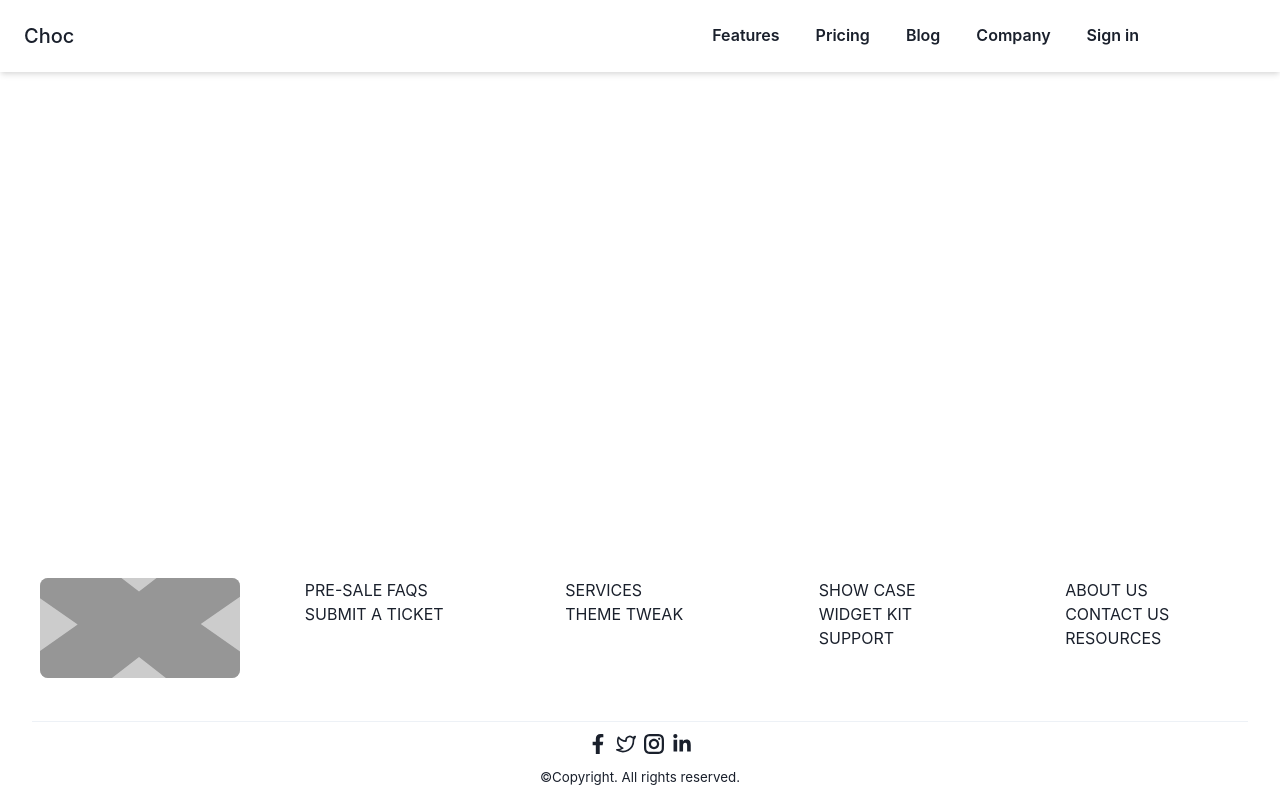
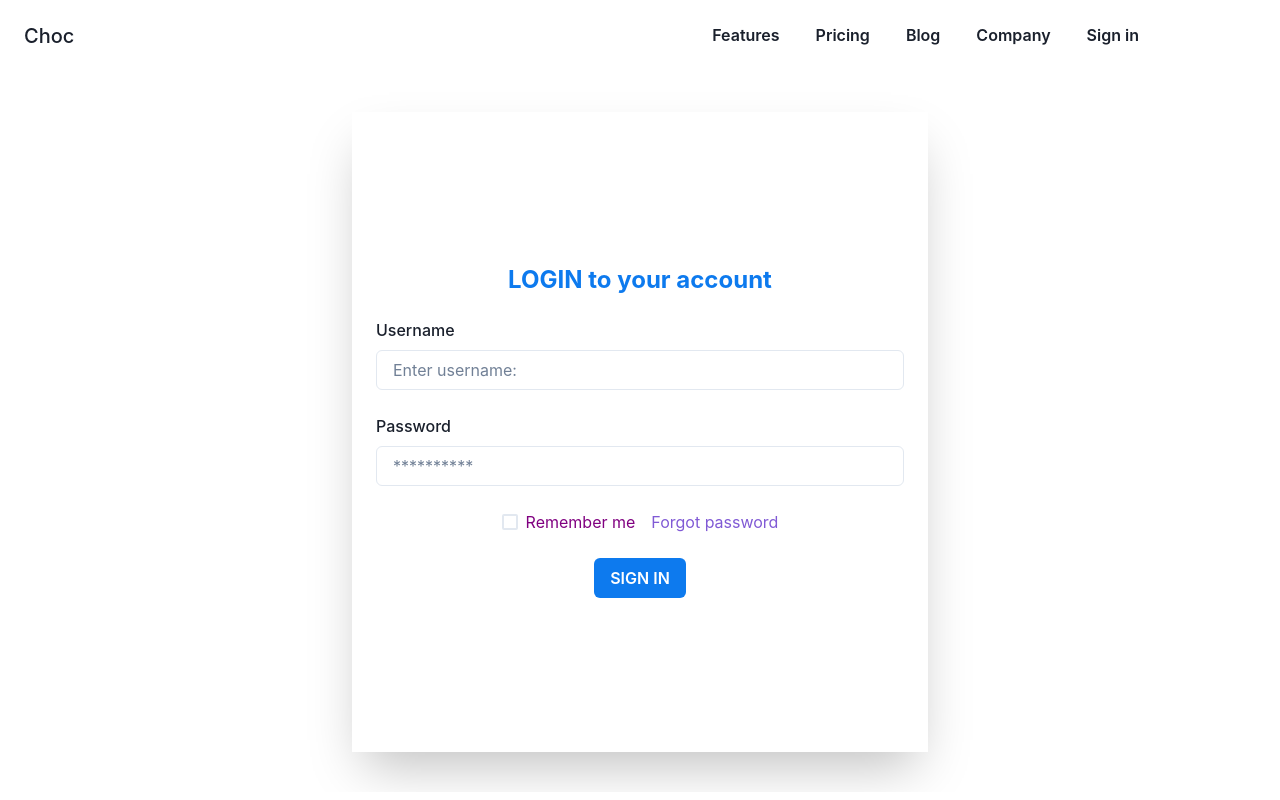
Before and after one commit to Ali7U/HouseHub, a React (Vite) app: page /LoginPage in a window 1280 px wide. Shown: the top 800 px of the page. Built offline with nearby package versions, Linux system fonts and the light colour scheme.

Commit message:
Built Login page using Chakra-ui

```diff
--- a/package.json
+++ b/package.json
@@ -9,10 +9,11 @@
     "preview": "vite preview"
   },
   "dependencies": {
+    "@chakra-ui/icons": "^2.0.17",
     "@chakra-ui/react": "^2.4.9",
-    "@chakra-ui/icons": "^2.0.17",
     "@emotion/react": "^11.10.5",
     "@emotion/styled": "^11.10.5",
+    "axios": "^1.3.2",
     "framer-motion": "^9.0.2",
     "react": "^18.2.0",
     "react-dom": "^18.2.0",
--- /dev/null
+++ b/src/Login.tsx
@@ -0,0 +1,49 @@
+import React from 'react'
+import axios from 'axios'
+import { Box, Center, Flex, FormControl, FormLabel, Heading, HStack, Image, Input, Stack, Checkbox, Link, Button } from '@chakra-ui/react'
+
+
+
+
+function Login() {
+  return (
+    <HStack w={"full"} h={"full"} bgColor={"#fff"} align={"center"}>
+        {/* <Flex w={"full"} h={"90vh"} borderRightWidth={1}>
+            <Image
+            borderRadius={18}
+            objectFit={'cover'}
+            h={'full'}
+            w={'full'}
+            src="https://images.pexels.com/photos/221514/pexels-photo-221514.jpeg?auto=compress&cs=tinysrgb&w=1260&h=750&dpr=1"/>
+        </Flex> */}
+        <Flex  width={"full"} height={'90vh'} alignItems={"Center"} justifyContent={'center'}>
+            <Stack boxShadow='2xl' w={"full"} maxW={"xl"} h={"80vh"} spacing={6} p={6} bgColor={"#fff"} alignItems={"Center"} justifyContent={'center'}>
+                <Heading fontSize={"2xl"} color={"#0d7aee"}>
+                    LOGIN to your account
+                </Heading>
+                <FormControl id='user' >
+                    <FormLabel> Username</FormLabel>
+                    <Input placeholder='Enter username: '></Input>
+                </FormControl>
+                <FormControl id='password' >
+                    <FormLabel > Password</FormLabel>
+                    <Input type={'password'} placeholder='**********'></Input>
+                </FormControl>
+                <Stack
+                spacing={4}
+                direction={'row'}
+                align="start"
+                justify="space-between"
+            >
+                <Checkbox color={'purple'}>Remember me</Checkbox>
+                <Link color={'purple.500'}>Forgot password</Link>
+                </Stack>
+                <Button bgColor={'#0d7aee'} color={"white"}>SIGN IN</Button>
+            </Stack>
+        </Flex>
+    </HStack>
+
+  )
+}
+
+export default Login
--- a/src/components/Nav.tsx
+++ b/src/components/Nav.tsx
@@ -14,6 +14,8 @@ import {
   CloseButton,
 } from "@chakra-ui/react";
 import { AiOutlineMenu } from "react-icons/ai";
+import { Link } from "react-router-dom";
+
 
 export default function App() {
   const bg = useColorModeValue("white", "gray.800");
@@ -53,7 +55,9 @@ export default function App() {
               <Button variant="ghost">Pricing</Button>
               <Button variant="ghost">Blog</Button>
               <Button variant="ghost">Company</Button>
+              <Link to="/LoginPage">
               <Button variant="ghost">Sign in</Button>
+              </Link>
             </HStack>
             <Button colorScheme="brand" size="sm">
               Get Started
--- a/src/components/Router.tsx
+++ b/src/components/Router.tsx
@@ -3,6 +3,8 @@ import { Route, Routes } from "react-router-dom";
 import Footer from "./Footer";
 import Home from "./Home";
 import Nav from "./Nav";
+import Login from "../Login";
+import { Box } from "@chakra-ui/react";
 
 function Router() {
   return (
@@ -10,8 +12,10 @@ function Router() {
       <Nav />
       <Routes>
         <Route path="/" element={<Home />} />
+        <Route path="/LoginPage" element={<Login/>}/>
       </Routes>
       <Footer />
+
     </div>
   );
 }
```
Also changed, not shown: 1 other file (tests, documents, lock files or other folders).
